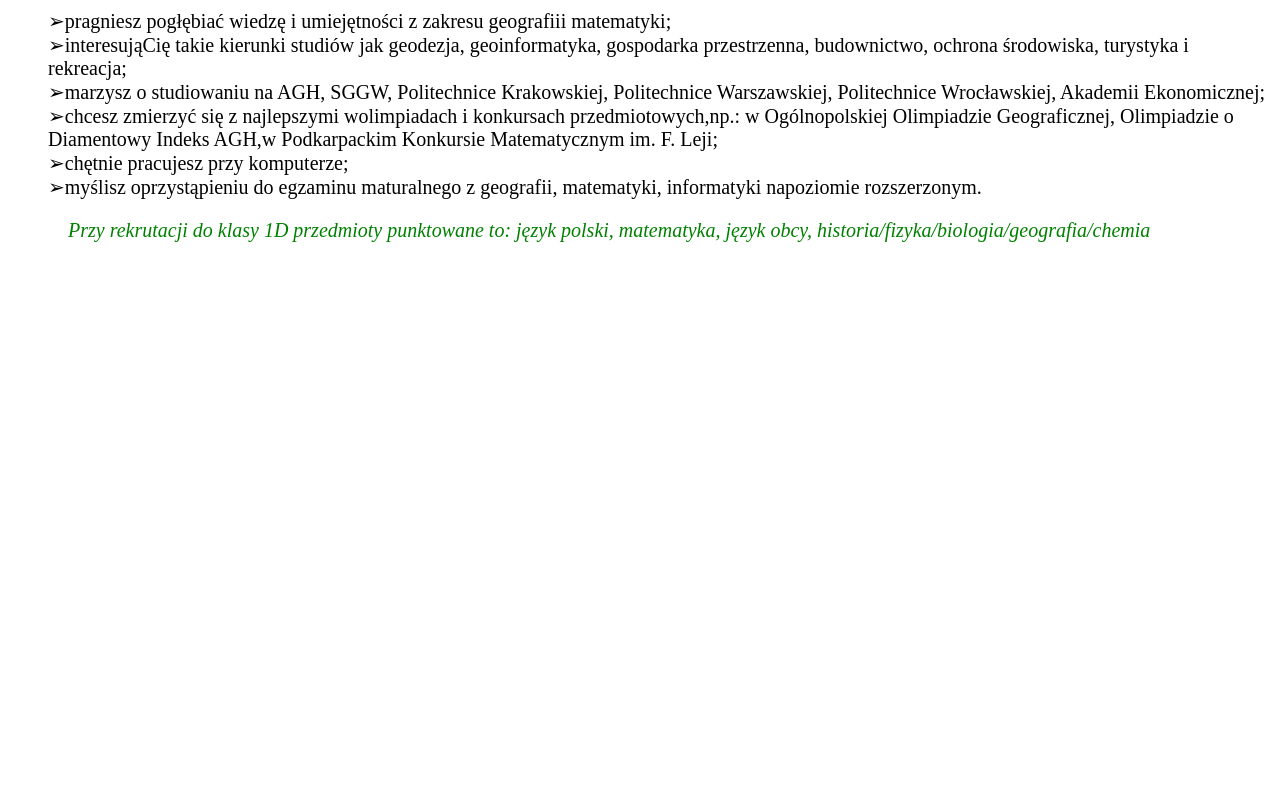
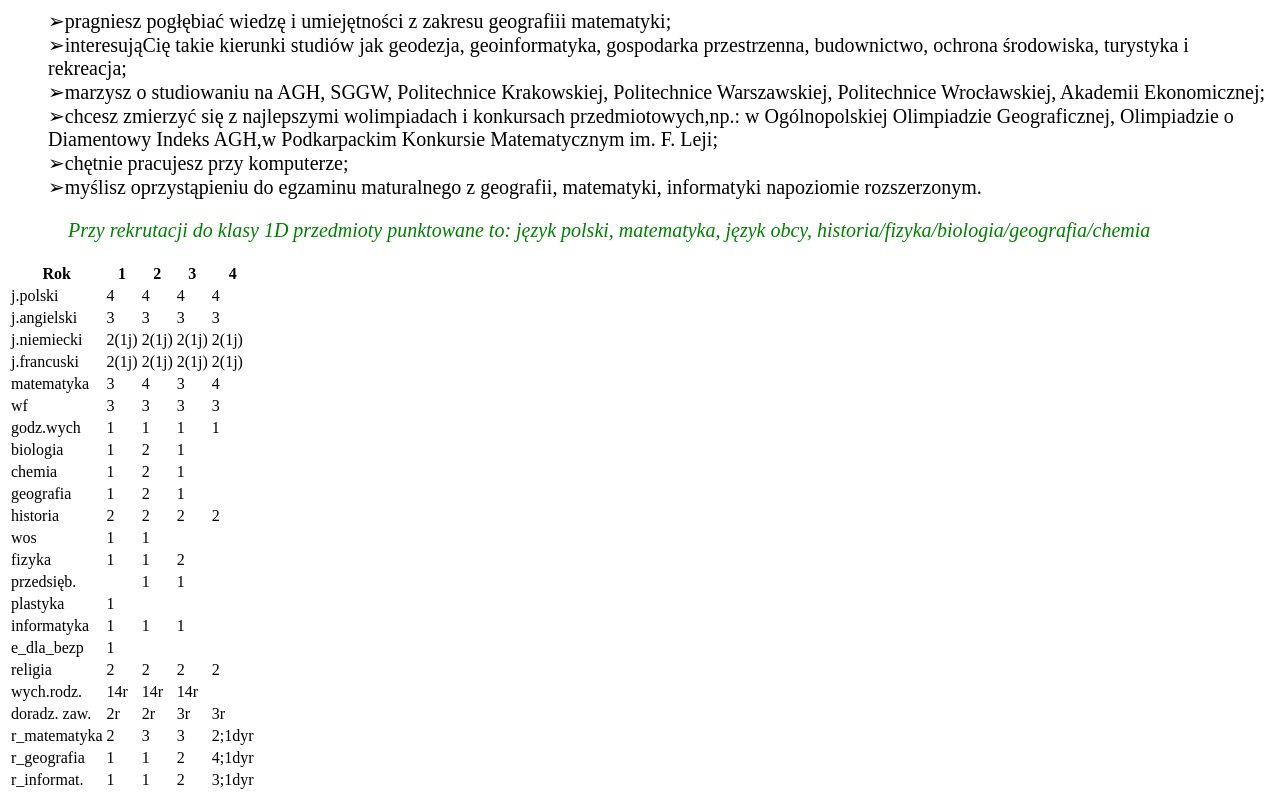
Before and after one commit to repcak3310/rekrutacja, a plain HTML site: page index.html in a window 1280 px wide. Shown: the part 336-1136 px from the top of the page. Before the commit the page ends 800 px from the top, so only its background shows below. Drawn offline with Linux system fonts and the light colour scheme.

Commit message:
Add files via upload

```diff
--- a/index.html
+++ b/index.html
@@ -41,6 +41,181 @@ text-align:left;
 <br>
 <span>&#10146;myślisz oprzystąpieniu do egzaminu maturalnego z geografii, matematyki, informatyki napoziomie rozszerzonym.</span>
 </ul >
+
 <p><span style="color: green"><span><em>&nbsp;&nbsp;&nbsp;&nbsp;&nbsp;&nbsp;&nbsp;&nbsp;&nbsp;&nbsp;&nbsp;&nbsp;Przy rekrutacji do klasy 1D przedmioty punktowane to: język polski, matematyka, język obcy, historia/fizyka/biologia/geografia/chemia</span></em></p>
+<table>
+	<thead>
+        <tr>
+            <th>Rok</th>
+            <th>1</th>
+            <th>2</th>
+			<th>3</th>
+            <th>4</th>
+        </tr>
+	</thead>
+	<tbody>
+        <tr>
+            <td>j.polski </td>
+            <td>4</td>
+            <td>4</td>
+			<td>4</td>
+            <td>4</td>
+        </tr>
+		<tr>
+            <td>j.angielski </td>
+            <td>3</td>
+            <td>3</td>
+			<td>3</td>
+            <td>3</td>
+        </tr>
+		<tr>
+            <td>j.niemiecki</td>
+            <td>2(1j)</td>
+            <td>2(1j)</td>
+			<td>2(1j)</td>
+            <td>2(1j)</td>
+        </tr>
+		<tr>
+            <td>j.francuski </td>
+            <td>2(1j) </td>
+            <td>2(1j) </td>
+			<td>2(1j) </td>
+            <td>2(1j) </td>
+        </tr>
+		<tr>
+            <td>matematyka</td>
+            <td>3</td>
+            <td>4</td>
+			<td>3</td>
+            <td>4</td>
+        </tr>
+		<tr>
+            <td>wf</td>
+            <td>3</td>
+            <td>3</td>
+			<td>3</td>
+            <td>3</td>
+        </tr>
+		<tr>
+            <td>godz.wych </td>
+            <td>1</td>
+            <td>1</td>
+			<td>1</td>
+            <td>1</td>
+        </tr>
+		<tr>
+            <td>biologia</td>
+            <td>1</td>
+            <td>2</td>
+			<td>1</td>
+            <td></td>
+        </tr>
+		<tr>
+            <td>chemia</td>
+            <td>1</td>
+            <td>2</td>
+			<td>1</td>
+            <td></td>
+        </tr>
+		<tr>
+            <td>geografia</td>
+            <td>1</td>
+            <td>2</td>
+			<td>1</td>
+            <td></td>
+        </tr>
+		<tr>
+            <td>historia</td>
+            <td>2</td>
+            <td>2</td>
+			<td>2</td>
+            <td>2</td>
+        </tr>
+		<tr>
+            <td>wos</td>
+            <td>1</td>
+            <td>1</td>
+			<td></td>
+            <td></td>
+        </tr>
+		<tr>
+            <td>fizyka</td>
+            <td>1</td>
+            <td>1</td>
+			<td>2</td>
+            <td></td>
+        </tr>
+		<tr>
+            <td>przedsięb.</td>
+            <td></td>
+            <td>1</td>
+			<td>1</td>
+            <td></td>
+        </tr>
+		<tr>
+            <td>plastyka</td>
+            <td>1</td>
+            <td></td>
+			<td></td>
+            <td></td>
+        </tr>
+		<tr>
+            <td>informatyka </td>
+            <td>1</td>
+            <td>1</td>
+			<td>1</td>
+            <td></td>
+        </tr>
+		<tr>
+            <td>e_dla_bezp </td>
+            <td>1</td>
+            <td></td>
+			<td></td>
+            <td></td>
+        </tr>
+		<tr>
+            <td>religia </td>
+            <td>2</td>
+            <td>2</td>
+			<td>2</td>
+            <td>2</td>
+        </tr>
+		<tr>
+            <td>wych.rodz.</td>
+            <td>14r</td>
+            <td>14r</td>
+			<td>14r</td>
+            <td></td>
+        </tr>
+		<tr>
+            <td>doradz. zaw.</td>
+            <td>2r </td>
+            <td>2r </td>
+			<td>3r </td>
+            <td>3r </td>
+        </tr>
+		<tr>
+            <td>r_matematyka</td>
+            <td>2</td>
+            <td>3</td>
+			<td>3</td>
+            <td>2;1dyr</td>
+        </tr>
+		<tr>
+            <td>r_geografia</td>
+            <td>1</td>
+            <td>1</td>
+			<td>2</td>
+            <td>4;1dyr</td>
+        </tr>
+		<tr>
+            <td>r_informat.</td>
+            <td>1</td>
+            <td>1</td>
+			<td>2</td>
+            <td>3;1dyr</td>
+        </tr>
+    </tbody>
+</table>
 </body>
 </html>
```
